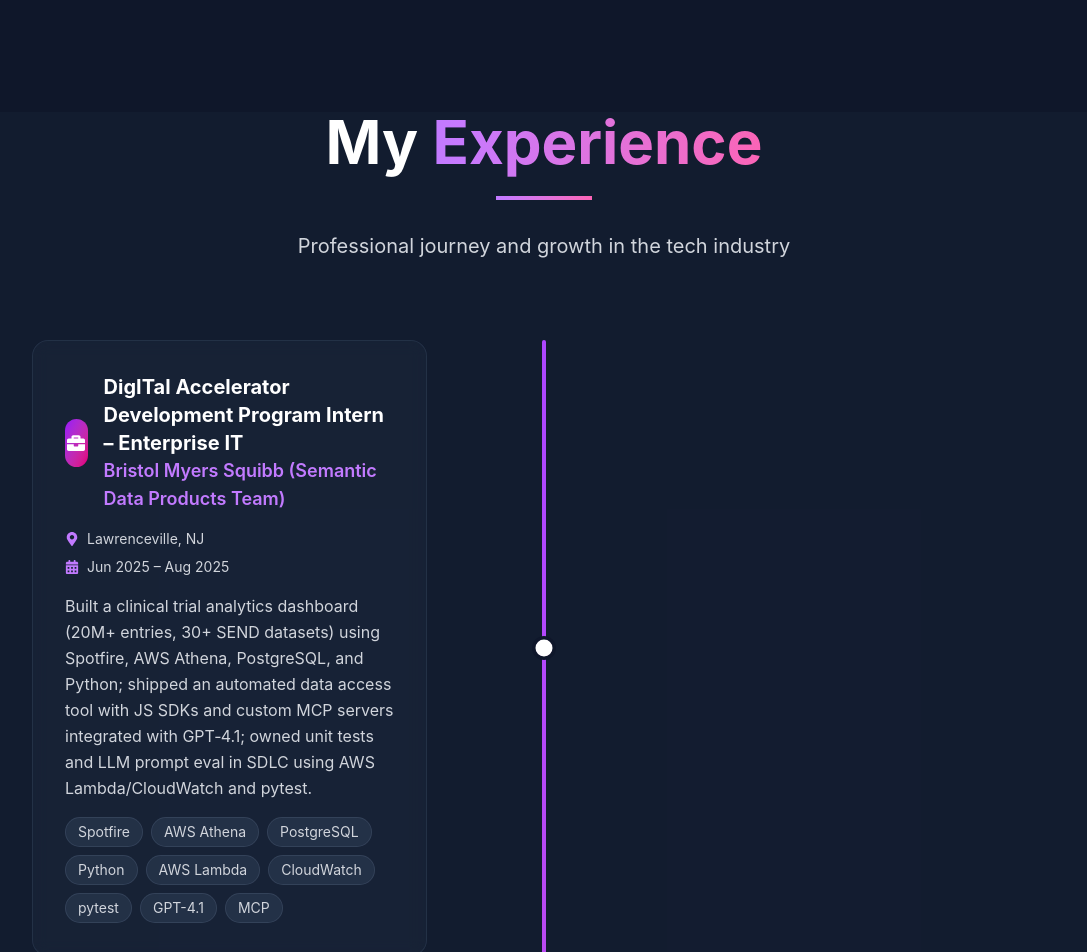
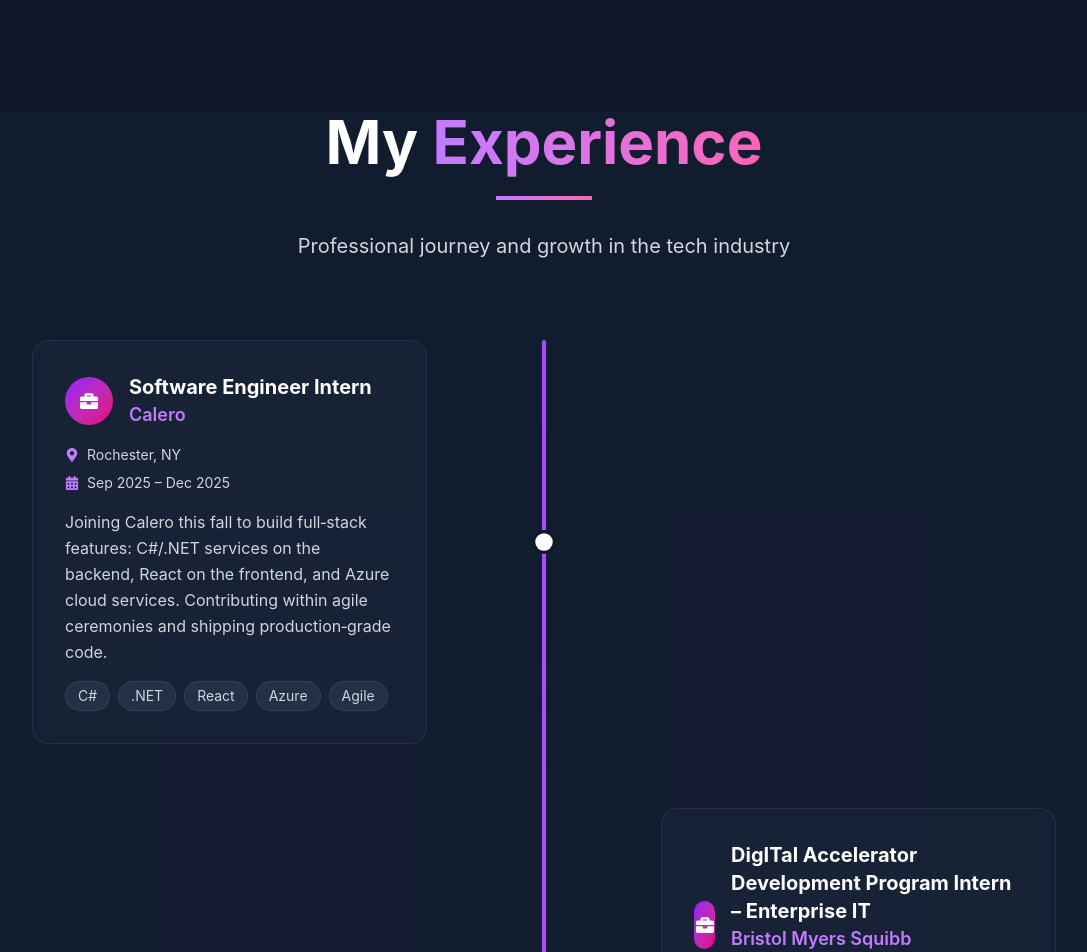
Before and after one commit to captainprice99/My-Portfolio, a Next.js app in the folder my-portfolio/: page /experience in a window 1280 px wide. Shown: the top 952 px of the page, without its empty margins (96-1183 px from the left). Built offline with nearby package versions, Linux system fonts and the light colour scheme.

Commit message:
progress

```diff
--- a/my-portfolio/src/app/components/Education.tsx
+++ b/my-portfolio/src/app/components/Education.tsx
@@ -162,7 +162,7 @@ const Education = () => {
                 <div className="pt-4">
                   <h4 className="text-white font-semibold mb-3">Focus Interests:</h4>
                   <div className="flex flex-wrap gap-2">
-                    {['AI Systems', 'Full‑Stack Engineering', 'Distributed Systems', 'Parallel Computing & Supercomputers', 'Robotics', 'ML Ops', 'Product & Leadership'].map((pill) => (
+                    {['Cloud Computing', 'Full‑Stack Engineering', 'Distributed Systems', 'Parallel Computing & Supercomputers', 'Robotics', 'ML Ops', 'Product & Leadership'].map((pill) => (
                       <span key={pill} className="px-3 py-1 rounded-full text-sm border border-pink-500/30 bg-pink-600/15 text-pink-200">
                         {pill}
                       </span>
--- a/my-portfolio/src/app/components/Experience.tsx
+++ b/my-portfolio/src/app/components/Experience.tsx
@@ -11,13 +11,23 @@ const Experience = () => {
 
   const experiences = [
     {
+      title: "Software Engineer Intern",
+      company: "Calero",
+      location: "Rochester, NY",
+      period: "Sep 2025 – Dec 2025",
+      description:
+        "Joining Calero this fall to build full‑stack features: C#/.NET services on the backend, React on the frontend, and Azure cloud services. Contributing within agile ceremonies and shipping production‑grade code.",
+      skills: ["C#", ".NET", "React", "Azure", "Agile"],
+      isPlaceholder: false
+    },
+    {
       title: "DigITal Accelerator Development Program Intern – Enterprise IT",
-      company: "Bristol Myers Squibb (Semantic Data Products Team)",
+      company: "Bristol Myers Squibb (Translational Medicine & Semantic Data Products Team)",
       location: "Lawrenceville, NJ",
       period: "Jun 2025 – Aug 2025",
       description:
         "Built a clinical trial analytics dashboard (20M+ entries, 30+ SEND datasets) using Spotfire, AWS Athena, PostgreSQL, and Python; shipped an automated data access tool with JS SDKs and custom MCP servers integrated with GPT‑4.1; owned unit tests and LLM prompt eval in SDLC using AWS Lambda/CloudWatch and pytest.",
-      skills: ["Spotfire", "AWS Athena", "PostgreSQL", "Python", "AWS Lambda", "CloudWatch", "pytest", "GPT-4.1", "MCP"],
+      skills: ["Spotfire", "AWS Athena", "PostgreSQL", "Python", "AWS Lambda", "CloudWatch", "Pytest", "GPT-4.1", "MCP"],
       isPlaceholder: false
     },
     {
@@ -28,6 +38,16 @@ const Experience = () => {
       description:
         "Led full‑stack builds for 10+ student orgs supporting 8,000+ students. Coordinated agile workflows for 70+ developers across 9 teams; standardized PRs and lifecycles. Delivered MERN apps on AWS/MongoDB Atlas with resilient REST APIs.",
       skills: ["React", "Node.js", "Express", "MongoDB Atlas", "AWS", "REST APIs", "Agile"],
+      isPlaceholder: false
+    },
+    {
+      title: "Teaching Assistant",
+      company: "University of Maryland Department of Computer Science",
+      location: "College Park, MD",
+      period: "Aug 2024 – Dec 2024",
+      description:
+        "Mentored students in office hours; evaluated exams/coursework with detailed feedback; proctored quizzes/exams while upholding academic integrity.",
+      skills: ["Mentorship", "Teaching", "Assessment", "Communication"],
       isPlaceholder: false
     },
     {
@@ -48,16 +68,6 @@ const Experience = () => {
       description:
         "Analyzed antelope heart‑rate datasets in Python/Pandas; detected and mitigated biologger errors to improve data accuracy by 32%. Built multithreaded NumPy parsers (+125% parsing speed). Collaborated with Dr. William Fagan using Jupyter for analysis/visualization.",
       skills: ["Python", "Pandas", "NumPy", "Multithreading", "Jupyter"],
-      isPlaceholder: false
-    },
-    {
-      title: "Teaching Assistant",
-      company: "University of Maryland Department of Computer Science",
-      location: "College Park, MD",
-      period: "Fall 2024",
-      description:
-        "Mentored students in office hours; evaluated exams/coursework with detailed feedback; proctored quizzes/exams while upholding academic integrity.",
-      skills: ["Mentorship", "Teaching", "Assessment", "Communication"],
       isPlaceholder: false
     },
     {
--- a/my-portfolio/src/app/components/Hero.tsx
+++ b/my-portfolio/src/app/components/Hero.tsx
@@ -21,12 +21,12 @@ const Hero = () => {
           <div className="mx-auto relative w-80 h-80 sm:w-96 sm:h-96 md:w-[28rem] md:h-[28rem] rainbow-ring">
             <div className="absolute inset-[12px] rounded-full overflow-hidden bg-slate-900 z-10">
               <Image
-                src="/profilepicture.png"
+                src="/IMG_7763.jpeg"
                 alt="Arnav Doshi profile picture"
                 fill
                 sizes="(max-width: 640px) 20rem, (max-width: 768px) 24rem, 28rem"
                 className="object-cover"
-                style={{ objectPosition: '50% 50%', transform: 'translateX(-1.15%)' }}
+                style={{ objectPosition: '50% 50%', transform: 'translateX(-0.1%)' }}
                 priority
               />
             </div>
@@ -50,7 +50,7 @@ const Hero = () => {
           transition={{ delay: 0.7, duration: 0.8 }}
           className="text-xl sm:text-2xl md:text-3xl text-gray-300 mb-8"
         >
-          Software Engineer, Problem Solver, and Fitness Enthusiast
+          Software Engineer, Entrepreneur, and Fitness Enthusiast
         </motion.h2>
 
         <motion.p
--- a/my-portfolio/src/app/components/Skills.tsx
+++ b/my-portfolio/src/app/components/Skills.tsx
@@ -5,12 +5,16 @@ import { useInView } from 'framer-motion';
 import { useRef } from 'react';
 import {
   FaReact, FaNodeJs, FaPython, FaJsSquare, FaHtml5, FaCss3Alt,
-  FaGitAlt, FaDocker, FaAws, FaDatabase
+  FaGitAlt, FaDocker, FaAws, FaJava, FaMicrosoft
 } from 'react-icons/fa';
 import {
   SiNextdotjs, SiTailwindcss, SiTypescript, SiMongodb,
-  SiPostgresql, SiExpress, SiFirebase, SiVercel
+  SiPostgresql, SiExpress,
+  SiC, SiCplusplus, SiR, SiDotnet, SiOcaml,
+  SiDjango, SiNumpy, SiPandas, SiGraphql,
+  SiScikitlearn, SiJenkins, SiMysql
 } from 'react-icons/si';
+import { TbBrandCSharp } from 'react-icons/tb';
 
 const Skills = () => {
   const ref = useRef(null);
@@ -21,6 +25,12 @@ const Skills = () => {
     { name: 'JavaScript', icon: FaJsSquare, color: 'text-yellow-400', delay: 0.1 },
     { name: 'TypeScript', icon: SiTypescript, color: 'text-blue-500', delay: 0.15 },
     { name: 'Python', icon: FaPython, color: 'text-green-400', delay: 0.2 },
+    { name: 'Java', icon: FaJava, color: 'text-red-500', delay: 0.22 },
+    { name: 'C', icon: SiC, color: 'text-blue-500', delay: 0.24 },
+    { name: 'C++', icon: SiCplusplus, color: 'text-blue-400', delay: 0.26 },
+    { name: 'C#', icon: TbBrandCSharp, color: 'text-purple-400', delay: 0.28 },
+    { name: 'R', icon: SiR, color: 'text-sky-500', delay: 0.3 },
+    { name: 'OCaml', icon: SiOcaml, color: 'text-orange-400', delay: 0.32 },
     // Frontend
     { name: 'React', icon: FaReact, color: 'text-blue-400', delay: 0.25 },
     { name: 'Next.js', icon: SiNextdotjs, color: 'text-white', delay: 0.3 },
@@ -32,13 +42,22 @@ const Skills = () => {
     { name: 'Express.js', icon: SiExpress, color: 'text-white', delay: 0.55 },
     { name: 'MongoDB', icon: SiMongodb, color: 'text-green-500', delay: 0.6 },
     { name: 'PostgreSQL', icon: SiPostgresql, color: 'text-blue-400', delay: 0.65 },
+    { name: 'MySQL', icon: SiMysql, color: 'text-teal-300', delay: 0.66 },
+    // More Languages / Runtimes
+    { name: '.NET', icon: SiDotnet, color: 'text-indigo-400', delay: 0.67 },
+    // Data / ML Frameworks
+    { name: 'NumPy', icon: SiNumpy, color: 'text-blue-300', delay: 0.76 },
+    { name: 'Pandas', icon: SiPandas, color: 'text-emerald-300', delay: 0.78 },
+    { name: 'scikit-learn', icon: SiScikitlearn, color: 'text-orange-300', delay: 0.82 },
+    { name: 'Django', icon: SiDjango, color: 'text-green-400', delay: 0.84 },
+    { name: 'GraphQL', icon: SiGraphql, color: 'text-pink-400', delay: 0.88 },
     // DevOps & Cloud
     { name: 'Git', icon: FaGitAlt, color: 'text-orange-600', delay: 0.7 },
     { name: 'Docker', icon: FaDocker, color: 'text-sky-400', delay: 0.75 },
     { name: 'AWS', icon: FaAws, color: 'text-amber-300', delay: 0.8 },
-    { name: 'Firebase', icon: SiFirebase, color: 'text-amber-400', delay: 0.85 },
-    { name: 'Vercel', icon: SiVercel, color: 'text-white', delay: 0.9 },
-    { name: 'MySQL', icon: FaDatabase, color: 'text-teal-300', delay: 0.95 },
+    { name: 'Azure', icon: FaMicrosoft, color: 'text-blue-400', delay: 0.84 },
+    // Developer Tools
+    { name: 'Jenkins', icon: SiJenkins, color: 'text-red-400', delay: 1.0 },
   ];
 
   return (
```
Also changed, not shown: 1 other file (tests, documents, lock files or other folders).
